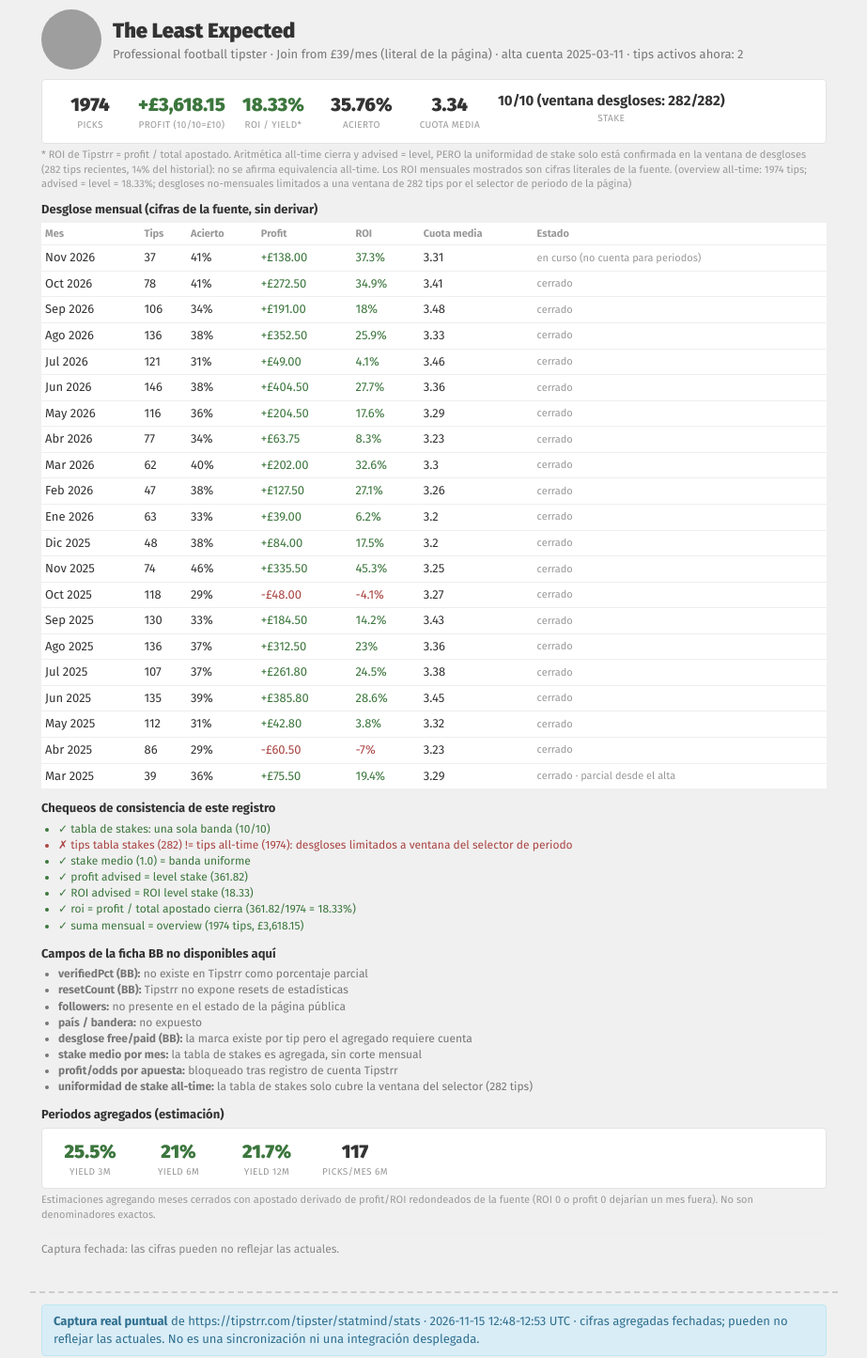
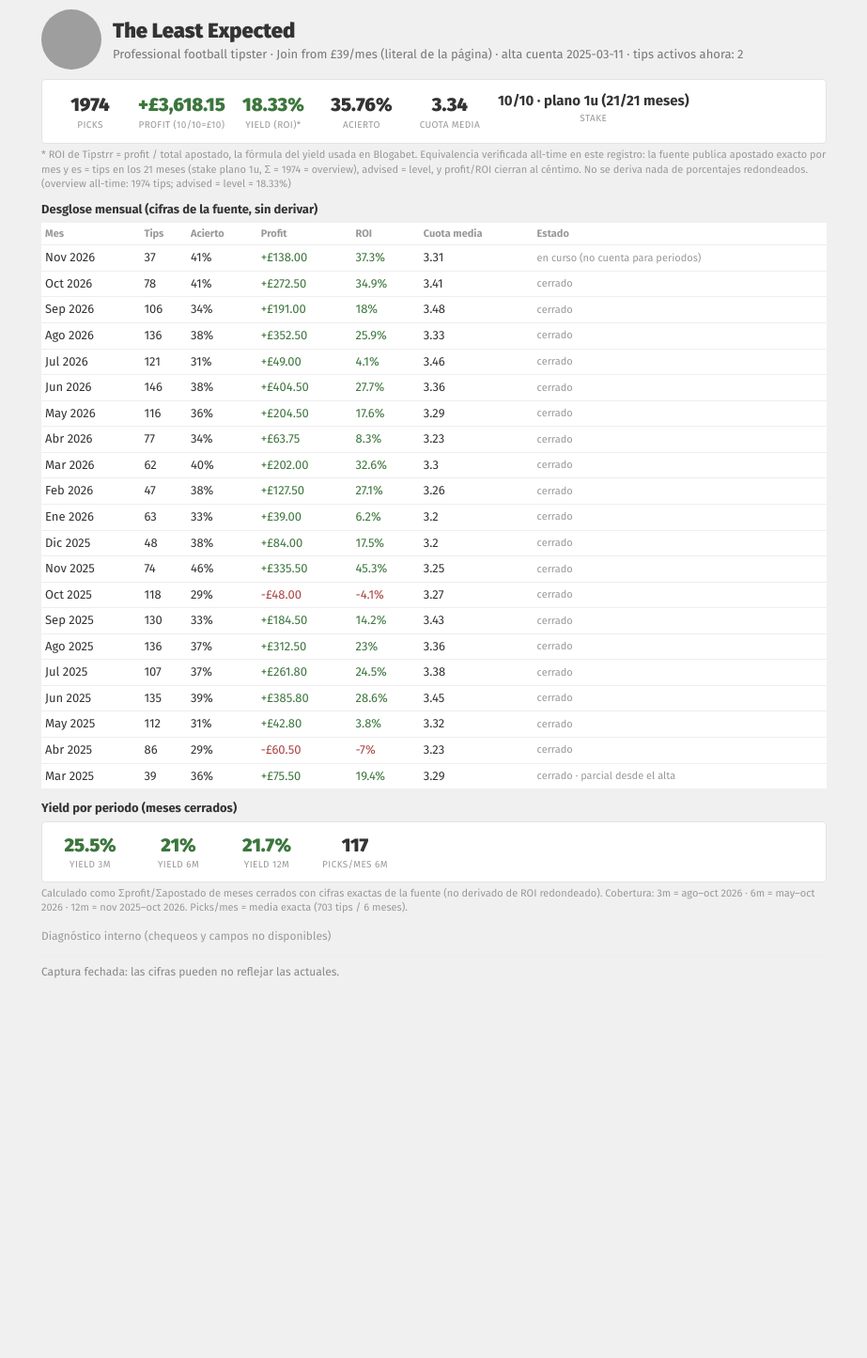
Before and after one commit to Panigc93/blogabet-clone-filter, a Next.js app: page /lab/tipstrr/ficha in a window 1280 px wide. Shown: the part 69-1514 px from the top of the page at 94% size, without its empty margins (178-1101 px from the left). After the commit the page ends 1124 px from the top, so only its background shows below. Built offline with nearby package versions, Linux system fonts and the light colour scheme; grey boxes are pictures that could not be loaded.

Commit message:
lab ficha TLE: verified yield labels (exact monthly staked), diagnostics collapsed, TLE-only view, section crops

```diff
--- a/app/lab/tipstrr/ficha/fixtures.ts
+++ b/app/lab/tipstrr/ficha/fixtures.ts
@@ -104,10 +104,10 @@ export const TLE_SNAPSHOT: FichaSnapshot = {
     tips: 1974,
     winRatePct: 35.76,
     avgOdds: 3.34,
-    stakeLabel: '10/10 (ventana desgloses: 282/282)',
+    stakeLabel: '10/10 · plano 1u (21/21 meses)',
     profitDisplay: '+£3,618.15',
     roiPct: 18.33,
-    roiPeriodLabel: 'overview all-time: 1974 tips; advised = level = 18.33%; desgloses no-mensuales limitados a una ventana de 282 tips por el selector de periodo de la página',
+    roiPeriodLabel: 'overview all-time: 1974 tips; advised = level = 18.33%',
   },
   months: [
     { label: 'Nov 2026', closed: false, tips: 37, winRatePct: 41, profitLabel: '+£138.00', roiPct: 37.3, avgOdds: 3.31 },
@@ -134,7 +134,7 @@ export const TLE_SNAPSHOT: FichaSnapshot = {
   ],
   consistency: [
     { name: 'tabla de stakes: una sola banda (10/10)', passed: true },
-    { name: 'tips tabla stakes (282) != tips all-time (1974): desgloses limitados a ventana del selector de periodo', passed: false },
+    { name: 'stake plano all-time: apostado = tips en los 21 meses (Σ apostado = 1974 = overview tips)', passed: true },
     { name: 'stake medio (1.0) = banda uniforme', passed: true },
     { name: 'profit advised = level stake (361.82)', passed: true },
     { name: 'ROI advised = ROI level stake (18.33)', passed: true },
@@ -142,10 +142,10 @@ export const TLE_SNAPSHOT: FichaSnapshot = {
     { name: 'suma mensual = overview (1974 tips, £3,618.15)', passed: true },
   ],
   yieldEquivalenceNote:
-    'ROI de Tipstrr = profit / total apostado. Aritmética all-time cierra y advised = level, PERO la uniformidad de stake solo está confirmada en la ventana de desgloses (282 tips recientes, 14% del historial): no se afirma equivalencia all-time. Los ROI mensuales mostrados son cifras literales de la fuente.',
+    'ROI de Tipstrr = profit / total apostado, la fórmula del yield usada en Blogabet. Equivalencia verificada all-time en este registro: la fuente publica apostado exacto por mes y es = tips en los 21 meses (stake plano 1u, Σ = 1974 = overview), advised = level, y profit/ROI cierran al céntimo. No se deriva nada de porcentajes redondeados.',
   periodEstimates: {
     yield3m: 25.5, yield6m: 21.0, yield12m: 21.7, picks6mAvg: 117,
-    note: 'Estimaciones agregando meses cerrados con apostado derivado de profit/ROI redondeados de la fuente (ROI 0 o profit 0 dejarían un mes fuera). No son denominadores exactos.',
+    note: 'Calculado como Σprofit/Σapostado de meses cerrados con cifras exactas de la fuente (no derivado de ROI redondeado). Cobertura: 3m = ago–oct 2026 · 6m = may–oct 2026 · 12m = nov 2025–oct 2026. Picks/mes = media exacta (703 tips / 6 meses).',
   },
   notAvailable: [
     { field: 'verifiedPct (BB)', reason: 'no existe en Tipstrr como porcentaje parcial' },
@@ -153,8 +153,6 @@ export const TLE_SNAPSHOT: FichaSnapshot = {
     { field: 'followers', reason: 'no presente en el estado de la página pública' },
     { field: 'país / bandera', reason: 'no expuesto' },
     { field: 'desglose free/paid (BB)', reason: 'la marca existe por tip pero el agregado requiere cuenta' },
-    { field: 'stake medio por mes', reason: 'la tabla de stakes es agregada, sin corte mensual' },
     { field: 'profit/odds por apuesta', reason: 'bloqueado tras registro de cuenta Tipstrr' },
-    { field: 'uniformidad de stake all-time', reason: 'la tabla de stakes solo cubre la ventana del selector (282 tips)' },
   ],
 }
--- a/app/lab/tipstrr/ficha/page.tsx
+++ b/app/lab/tipstrr/ficha/page.tsx
@@ -1,4 +1,4 @@
-import { STATMIND_SNAPSHOT, TLE_SNAPSHOT, FichaSnapshot } from './fixtures'
+import { TLE_SNAPSHOT, FichaSnapshot } from './fixtures'
 
 // Ficha Blogabet-parity prototype fed by a REAL one-off labeled snapshot
 // (see fixtures.ts for capture metadata). Purpose: show exactly which BB
@@ -21,6 +21,7 @@ function Stat({ value, label, color }: { value: string; label: string; color?: s
 function Ficha({ s }: { s: FichaSnapshot }) {
   return (
     <div style={{ maxWidth: 860, margin: '0 auto', padding: 12, fontFamily: 'Roboto, Arial, sans-serif' }}>
+      <div id="crop-cabecera">
       <div style={{ background: '#d9edf7', border: '1px solid #bce8f1', color: '#31708f', padding: '8px 12px', borderRadius: 4, fontSize: 13, marginBottom: 12 }}>
         <strong>Captura real puntual</strong> de {s.sourceUrl} · {s.capturedAt} · cifras agregadas fechadas;
         pueden no reflejar las actuales. No es una sincronización ni una integración desplegada.
@@ -44,7 +45,7 @@ function Ficha({ s }: { s: FichaSnapshot }) {
       <div style={{ display: 'flex', flexWrap: 'wrap', gap: 8, border: '1px solid #e3e3e3', borderRadius: 4, padding: '12px 8px', background: '#fff' }}>
         <Stat value={s.overview.tips !== null ? String(s.overview.tips) : '—'} label="Picks" />
         <Stat value={s.overview.profitDisplay ?? '—'} label="Profit (10/10=£10)" color={s.overview.roiPct !== null ? numColor(s.overview.roiPct) : undefined} />
-        <Stat value={s.overview.roiPct !== null ? `${s.overview.roiPct}%` : '—'} label="ROI / yield*" color={numColor(s.overview.roiPct)} />
+        <Stat value={s.overview.roiPct !== null ? `${s.overview.roiPct}%` : '—'} label="Yield (ROI)*" color={numColor(s.overview.roiPct)} />
         <Stat value={s.overview.winRatePct !== null ? `${s.overview.winRatePct}%` : '—'} label="Acierto" />
         <Stat value={s.overview.avgOdds !== null ? String(s.overview.avgOdds) : '—'} label="Cuota media" />
         <div style={cell}>
@@ -53,7 +54,9 @@ function Ficha({ s }: { s: FichaSnapshot }) {
         </div>
       </div>
       <div style={{ fontSize: 11, color: '#999', margin: '4px 0 10px' }}>* {s.yieldEquivalenceNote} ({s.overview.roiPeriodLabel})</div>
+      </div>
 
+      <div id="crop-meses">
       <div style={{ fontSize: 13, fontWeight: 700, margin: '10px 0 4px' }}>Desglose mensual (cifras de la fuente, sin derivar)</div>
       <table style={{ width: '100%', borderCollapse: 'collapse', fontSize: 13, background: '#fff' }}>
         <thead>
@@ -78,24 +81,12 @@ function Ficha({ s }: { s: FichaSnapshot }) {
           ))}
         </tbody>
       </table>
-
-      <div style={{ fontSize: 13, fontWeight: 700, margin: '12px 0 4px' }}>Chequeos de consistencia de este registro</div>
-      <ul style={{ fontSize: 12, color: '#555', margin: 0, paddingLeft: 18 }}>
-        {s.consistency.map((c) => (
-          <li key={c.name} style={{ color: c.passed ? '#3c763d' : '#a94442' }}>{c.passed ? '✓' : '✗'} {c.name}</li>
-        ))}
-      </ul>
-
-      <div style={{ fontSize: 13, fontWeight: 700, margin: '12px 0 4px' }}>Campos de la ficha BB no disponibles aquí</div>
-      <ul style={{ fontSize: 12, color: '#777', margin: 0, paddingLeft: 18 }}>
-        {s.notAvailable.map((n) => (
-          <li key={n.field}><strong>{n.field}:</strong> {n.reason}</li>
-        ))}
-      </ul>
+      </div>
 
       {s.periodEstimates ? (
         <>
-          <div style={{ fontSize: 13, fontWeight: 700, margin: '12px 0 4px' }}>Periodos agregados (estimación)</div>
+          <div id="crop-periodos">
+          <div style={{ fontSize: 13, fontWeight: 700, margin: '12px 0 4px' }}>Yield por periodo (meses cerrados)</div>
           <div style={{ display: 'flex', flexWrap: 'wrap', gap: 8, border: '1px solid #e3e3e3', borderRadius: 4, padding: '10px 8px', background: '#fff' }}>
             <Stat value={s.periodEstimates.yield3m !== null ? `${s.periodEstimates.yield3m}%` : '—'} label="Yield 3m" color={numColor(s.periodEstimates.yield3m)} />
             <Stat value={s.periodEstimates.yield6m !== null ? `${s.periodEstimates.yield6m}%` : '—'} label="Yield 6m" color={numColor(s.periodEstimates.yield6m)} />
@@ -103,12 +94,29 @@ function Ficha({ s }: { s: FichaSnapshot }) {
             <Stat value={s.periodEstimates.picks6mAvg !== null ? String(s.periodEstimates.picks6mAvg) : '—'} label="Picks/mes 6m" />
           </div>
           <div style={{ fontSize: 11, color: '#999', margin: '4px 0 10px' }}>{s.periodEstimates.note}</div>
+          </div>
         </>
       ) : (
         <div style={{ fontSize: 12, color: '#888', marginTop: 10 }}>
           Yield 3/6/12m: sin historial suficiente; se muestran los meses de la fuente en vez de inventar periodos.
         </div>
       )}
+
+      <details style={{ marginTop: 14, fontSize: 12, color: '#666' }}>
+        <summary style={{ cursor: 'pointer', color: '#999' }}>Diagnóstico interno (chequeos y campos no disponibles)</summary>
+        <div style={{ fontSize: 13, fontWeight: 700, margin: '12px 0 4px' }}>Chequeos de consistencia de este registro</div>
+        <ul style={{ fontSize: 12, color: '#555', margin: 0, paddingLeft: 18 }}>
+          {s.consistency.map((c) => (
+            <li key={c.name} style={{ color: c.passed ? '#3c763d' : '#a94442' }}>{c.passed ? '✓' : '✗'} {c.name}</li>
+          ))}
+        </ul>
+        <div style={{ fontSize: 13, fontWeight: 700, margin: '12px 0 4px' }}>Campos de la ficha BB no disponibles aquí</div>
+        <ul style={{ fontSize: 12, color: '#777', margin: 0, paddingLeft: 18 }}>
+          {s.notAvailable.map((n) => (
+            <li key={n.field}><strong>{n.field}:</strong> {n.reason}</li>
+          ))}
+        </ul>
+      </details>
       <div style={{ fontSize: 12, color: '#888', borderTop: '1px solid #eee', marginTop: 12, paddingTop: 8 }}>
         {s.lastResultVisibleLabel ? `Último resultado visible: ${s.lastResultVisibleLabel}.` : ''} Captura fechada: las cifras pueden no reflejar las actuales.
       </div>
@@ -117,11 +125,5 @@ function Ficha({ s }: { s: FichaSnapshot }) {
 }
 
 export default function LabTipstrrFichaPage() {
-  return (
-    <>
-      <Ficha s={TLE_SNAPSHOT} />
-      <div style={{ maxWidth: 860, margin: '24px auto 0', borderTop: '2px dashed #ccc' }} />
-      <Ficha s={STATMIND_SNAPSHOT} />
-    </>
-  )
+  return <Ficha s={TLE_SNAPSHOT} />
 }
```
Also changed, not shown: scripts/lab-ficha-screenshot.mjs (+18 -0 lines).
